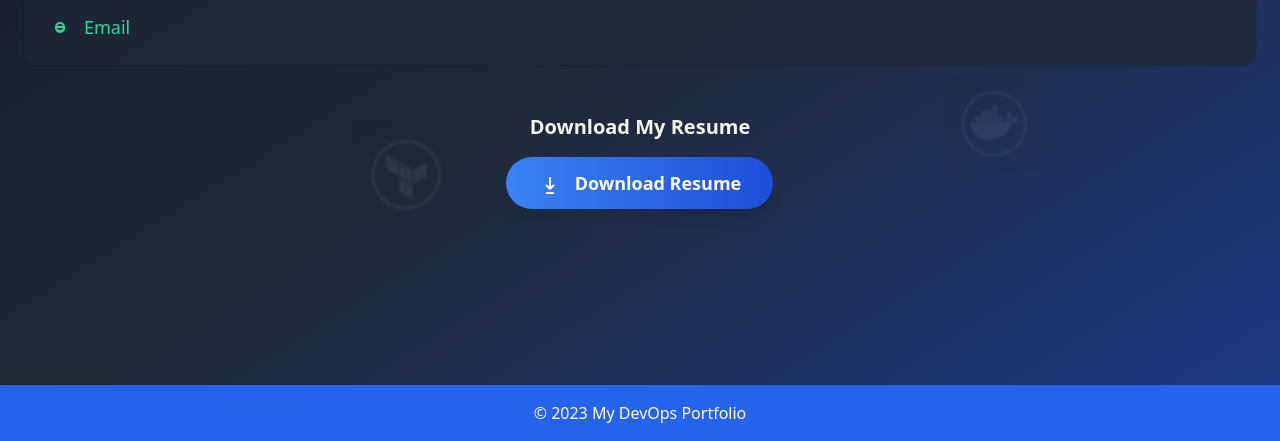
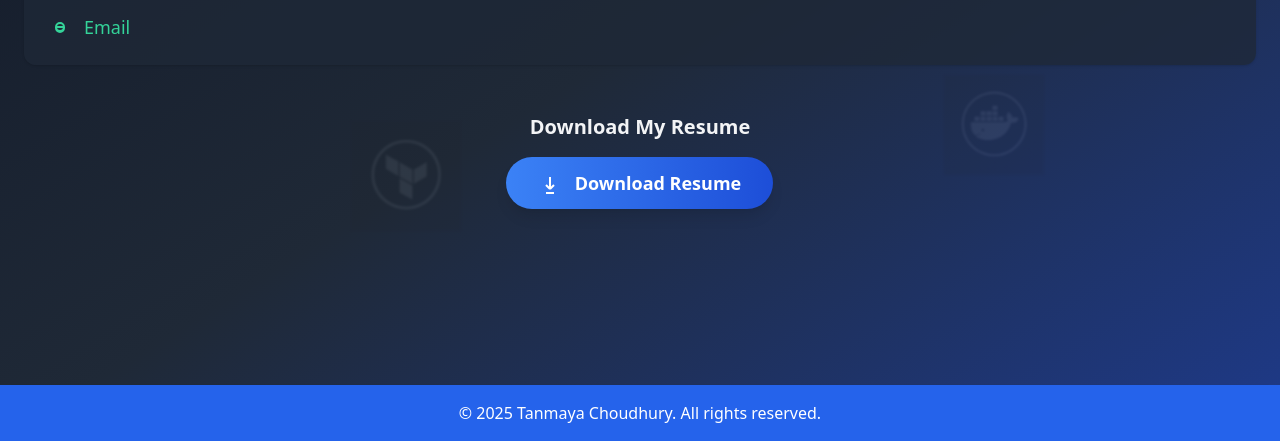
Before and after one commit to TanmayaChoudhury/Devops-Portfolio, a website: page public/contact.html in a window 1280 px wide. Shown: the part 359-800 px from the top of the page. Drawn offline with nearby package versions, Linux system fonts and the light colour scheme.

```diff
--- a/public/contact.html
+++ b/public/contact.html
@@ -76,7 +76,7 @@
     </div>
   </main>
   <footer class="bg-blue-600 dark:bg-gray-800 text-white p-4 text-center shadow-lg animate__animated animate__fadeInUp">
-    <p>&copy; 2023 My DevOps Portfolio</p>
+    <p>&copy; 2025 Tanmaya Choudhury. All rights reserved.</p>
   </footer>
   <script>
     // Reveal sections on scroll
```
Also changed, not shown: public/certifications.html (+1 -1 lines), public/projects.html (+1 -1 lines), public/skills.html (+1 -1 lines).
